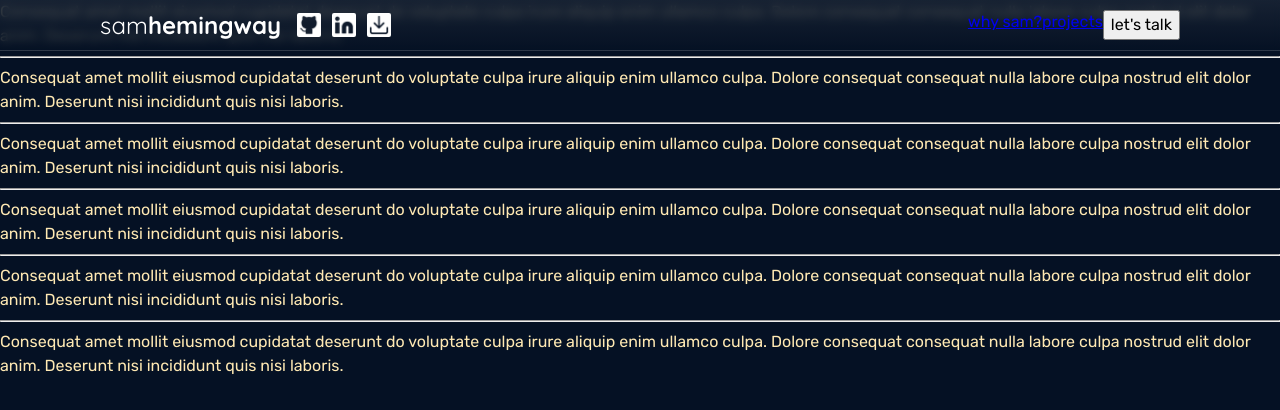
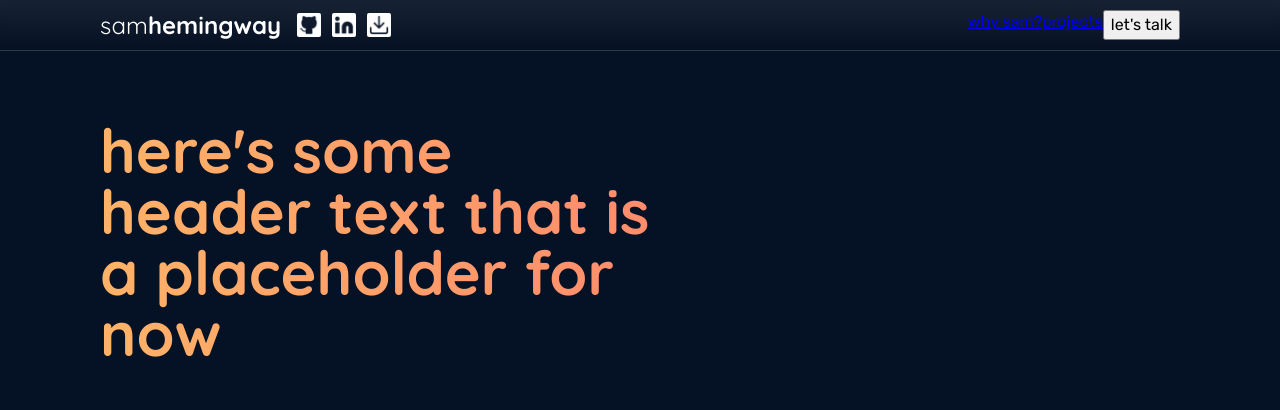
Before and after one commit to SamHemingway/Portfolio, a React (Vite) app: page / in a window 1280 px wide. Shown: the top 410 px of the page. Built offline with nearby package versions, Linux system fonts and the light colour scheme.

Commit message:
Hero implemented

```diff
--- a/src/App.jsx
+++ b/src/App.jsx
@@ -1,51 +1,14 @@
 import React from "react";
 import Header from "./components/Header";
+import Hero from "./components/Hero";
 
 function App() {
   return (
     <>
       <Header />
-      <p>
-        Consequat amet mollit eiusmod cupidatat deserunt do voluptate culpa
-        irure aliquip enim ullamco culpa. Dolore consequat consequat nulla
-        labore culpa nostrud elit dolor anim. Deserunt nisi incididunt quis nisi
-        laboris.
-      </p>
-      <hr />
-      <p>
-        Consequat amet mollit eiusmod cupidatat deserunt do voluptate culpa
-        irure aliquip enim ullamco culpa. Dolore consequat consequat nulla
-        labore culpa nostrud elit dolor anim. Deserunt nisi incididunt quis nisi
-        laboris.
-      </p>
-      <hr />
-      <p>
-        Consequat amet mollit eiusmod cupidatat deserunt do voluptate culpa
-        irure aliquip enim ullamco culpa. Dolore consequat consequat nulla
-        labore culpa nostrud elit dolor anim. Deserunt nisi incididunt quis nisi
-        laboris.
-      </p>
-      <hr />
-      <p>
-        Consequat amet mollit eiusmod cupidatat deserunt do voluptate culpa
-        irure aliquip enim ullamco culpa. Dolore consequat consequat nulla
-        labore culpa nostrud elit dolor anim. Deserunt nisi incididunt quis nisi
-        laboris.
-      </p>
-      <hr />
-      <p>
-        Consequat amet mollit eiusmod cupidatat deserunt do voluptate culpa
-        irure aliquip enim ullamco culpa. Dolore consequat consequat nulla
-        labore culpa nostrud elit dolor anim. Deserunt nisi incididunt quis nisi
-        laboris.
-      </p>
-      <hr />
-      <p>
-        Consequat amet mollit eiusmod cupidatat deserunt do voluptate culpa
-        irure aliquip enim ullamco culpa. Dolore consequat consequat nulla
-        labore culpa nostrud elit dolor anim. Deserunt nisi incididunt quis nisi
-        laboris.
-      </p>
+      <main>
+        <Hero />
+      </main>
     </>
   );
 }
--- a/src/assets/styles/customProperties.css
+++ b/src/assets/styles/customProperties.css
@@ -50,10 +50,6 @@
   /*                               Dimensions                               */
   /* ---------------------------------------------------------------------- */
 
-  /* ---------------------------- Breakpoints ---------------------------- */
-
-  --desktop: 768px;
-
   /* -------------------------------- Scale ------------------------------- */
 
   --ratio: 1.5;
@@ -102,12 +98,10 @@
   --ff-primary: "Rubik", sans-serif;
   --ff-secondary: "Quicksand", sans-serif;
 
-  /* -------------------------------- Sizes ------------------------------- */
+  /* --------------------------- Dynamic sizing --------------------------- */
 
-  --fs-md: var(--s0);
-  --fs-lg: var(--s1);
-  --fs-xl: var(--s2);
-  --fs-xxl: var(--s3);
+  --fs-lead-text: clamp(1.2rem, calc(1.04rem + 0.67vw), 1.56rem);
+  --hero-text: clamp(2.49rem, calc(1.91rem + 2.45vw), 3.82rem);
 
   /* ---------------------------- Line heights ---------------------------- */
 
--- a/src/assets/styles/layoutPrimitives.css
+++ b/src/assets/styles/layoutPrimitives.css
@@ -12,6 +12,13 @@
   position: "absolute";
   white-space: "nowrap";
   word-wrap: "normal";
+}
+
+/* Wrapper used throughout the app */
+
+.wrapper {
+  inline-size: clamp(343px, 90vw, 1080px);
+  margin-inline: auto;
 }
 
 /* Stack - used for multiple elements on top of each other */
--- a/src/components/Header/Header.jsx
+++ b/src/components/Header/Header.jsx
@@ -6,7 +6,7 @@ import styles from "./Header.module.css";
 
 function Header() {
   return (
-    <div className={styles.wrapper}>
+    <header className={styles.wrapper}>
       <nav>
         <div className={styles.leftSide}>
           <Logo />
@@ -34,7 +34,7 @@ function Header() {
         </ul>
         <HamburgerMenu />
       </nav>
-    </div>
+    </header>
   );
 }
 
--- /dev/null
+++ b/src/components/Hero/Hero.jsx
@@ -0,0 +1,39 @@
+import React from "react";
+import styles from "./Hero.module.css";
+import { motion, useReducedMotion } from "framer-motion";
+
+function Hero() {
+  const variants = {
+    start: {
+      opacity: 0,
+      y: 100,
+    },
+    end: {
+      opacity: 1,
+      y: 0,
+      transition: {
+        duration: 1,
+        type: "spring",
+        stiffness: 100,
+      },
+    },
+  };
+
+  return (
+    <motion.section
+      layout
+      className={`wrapper ${styles.heroWrapper}`}
+    >
+      <motion.h1
+        className={styles.heroHeader}
+        variants={variants}
+        initial="start"
+        animate="end"
+      >
+        here's some header text that is a placeholder for now
+      </motion.h1>
+    </motion.section>
+  );
+}
+
+export default Hero;
--- /dev/null
+++ b/src/components/Hero/Hero.module.css
@@ -0,0 +1,35 @@
+.heroWrapper {
+  margin-top: 7.5rem;
+}
+
+.heroHeader {
+  --bg-size: 400%;
+  text-align: center;
+  font-size: var(--hero-text);
+  background: var(--gradient-strong) 0 0 / var(--bg-size) 100%;
+  color: transparent;
+  -webkit-background-clip: text;
+  background-clip: text;
+  font-family: var(--ff-secondary);
+  line-height: 1em;
+  padding-bottom: 0.1em;
+}
+
+@media (prefers-reduced-motion: no-preference) {
+  @keyframes move-header-bg {
+    to {
+      background-position: var(--bg-size) 0;
+    }
+  }
+  .heroHeader {
+    animation: move-header-bg 30s linear infinite;
+  }
+}
+
+@media (min-width: 768px) {
+  .heroHeader {
+    text-align: left;
+    width: 100%;
+    max-inline-size: 35rem;
+  }
+}
--- a/src/main.jsx
+++ b/src/main.jsx
@@ -4,7 +4,7 @@ import App from "./App";
 import "./assets/styles/globalStyles.css";
 
 ReactDOM.createRoot(document.getElementById("root")).render(
-  <React.StrictMode>
+  <React.StrictMode style={{ scrollbarGutter: "stable" }}>
     <App />
   </React.StrictMode>
 );
```
Also changed, not shown: src/components/Hero/Hero.js (deleted, +0 -7 lines).
